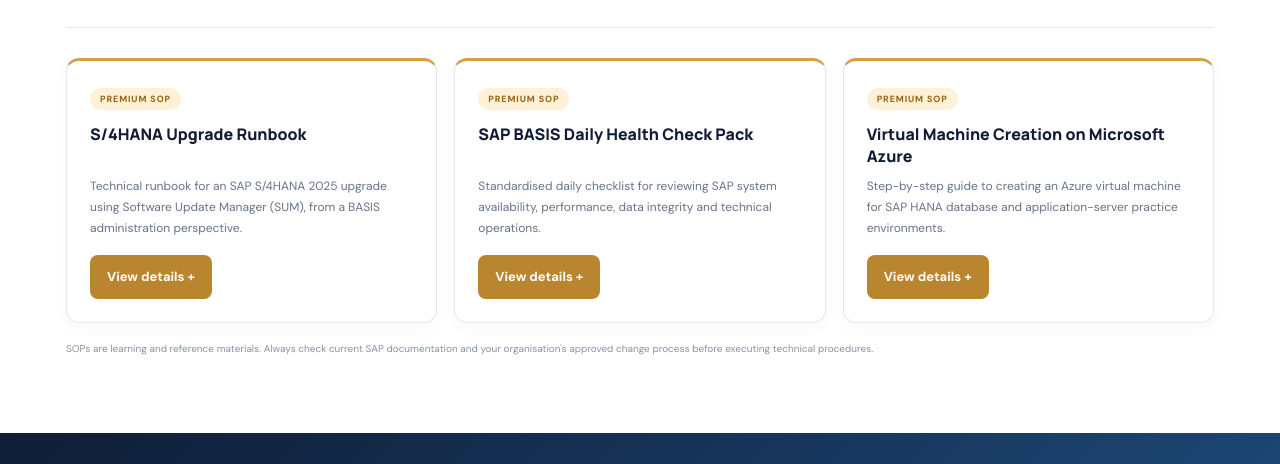
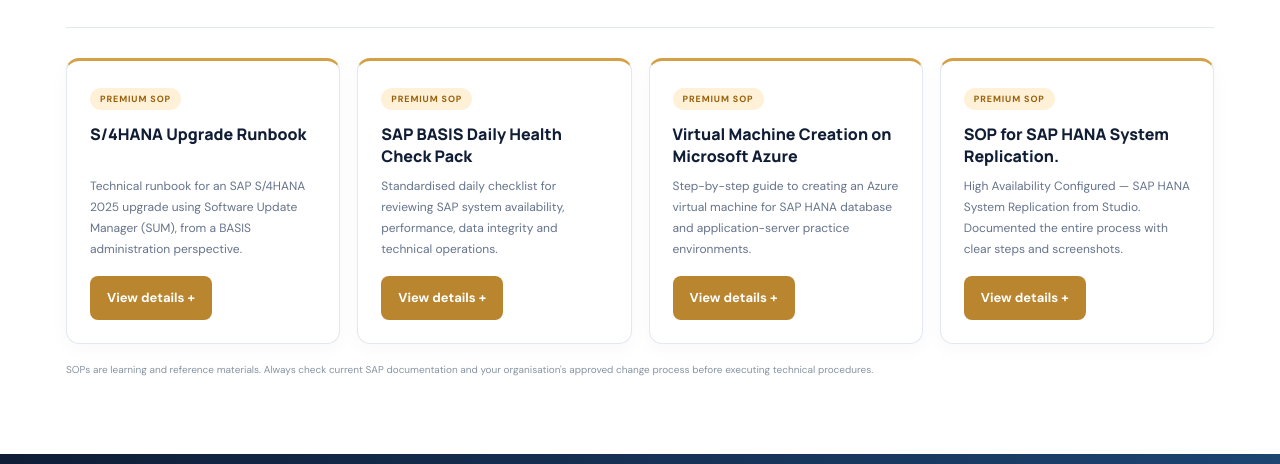
Before and after one commit to eternitytechconsulting/eternitytechconsulting.github.io, a plain HTML site: page index.html in a window 1280 px wide. Both pictures are taken after a click on the button "Premium SOPs ↗". Shown: the part 258-722 px from the top of the page. Drawn offline with Linux system fonts and the light colour scheme.

Commit message:
Update index.html

```diff
--- a/index.html
+++ b/index.html
@@ -184,6 +184,7 @@
       <article class="card premium-card"><span class="tag paid">PREMIUM SOP</span><h3>S/4HANA Upgrade Runbook</h3><p>Technical runbook for an SAP S/4HANA 2025 upgrade using Software Update Manager (SUM), from a BASIS administration perspective.</p><button class="btn btn-gold" onclick="toggleDetails(this)">View details +</button><div class="details"><p><b>Document length:</b> 43 pages</p><p>Includes a structured overview of upgrade activities and technical considerations.</p><a class="btn btn-primary small-btn" href="mailto:kashifmpu@gmail.com?subject=Request%20for%20S4HANA%20Upgrade%20Runbook">Request this SOP →</a></div></article>
       <article class="card premium-card"><span class="tag paid">PREMIUM SOP</span><h3>SAP BASIS Daily Health Check Pack</h3><p>Standardised daily checklist for reviewing SAP system availability, performance, data integrity and technical operations.</p><button class="btn btn-gold" onclick="toggleDetails(this)">View details +</button><div class="details"><p><b>Document length:</b> 12 pages</p><p>Designed as a repeatable reference for daily BASIS monitoring and health checks.</p><a class="btn btn-primary small-btn" href="mailto:kashifmpu@gmail.com?subject=Request%20for%20SAP%20BASIS%20Health%20Check%20Pack">Request this SOP →</a></div></article>
       <article class="card premium-card"><span class="tag paid">PREMIUM SOP</span><h3>Virtual Machine Creation on Microsoft Azure</h3><p>Step-by-step guide to creating an Azure virtual machine for SAP HANA database and application-server practice environments.</p><button class="btn btn-gold" onclick="toggleDetails(this)">View details +</button><div class="details"><p><b>Document length:</b> 10 pages</p><p>Introduces the VM setup process for a hands-on SAP learning environment.</p><a class="btn btn-primary small-btn" href="mailto:kashifmpu@gmail.com?subject=Request%20for%20Azure%20VM%20SOP">Request this SOP →</a></div></article>
+          <article class="card premium-card"><span class="tag paid">PREMIUM SOP</span><h3>SOP for SAP HANA System Replication.</h3><p>High Availability Configured — SAP HANA System Replication from Studio. Documented the entire process with clear steps and screenshots.</p><button class="btn btn-gold" onclick="toggleDetails(this)">View details +</button><div class="details"><p><b>Document length:</b> 12 pages</p><p>It copies data from the primary HANA to a secondary HANA server, so we can switch if the primary fails. We use it for HA and DR. Scenario:</p><a class="btn btn-primary small-btn" href="mailto:kashifmpu@gmail.com?subject=Request%20for%20Azure%20VM%20SOP">Request this SOP →</a></div></article>
     </div>
     <p class="disclaimer">SOPs are learning and reference materials. Always check current SAP documentation and your organisation's approved change process before executing technical procedures.</p>
   </section>
```
